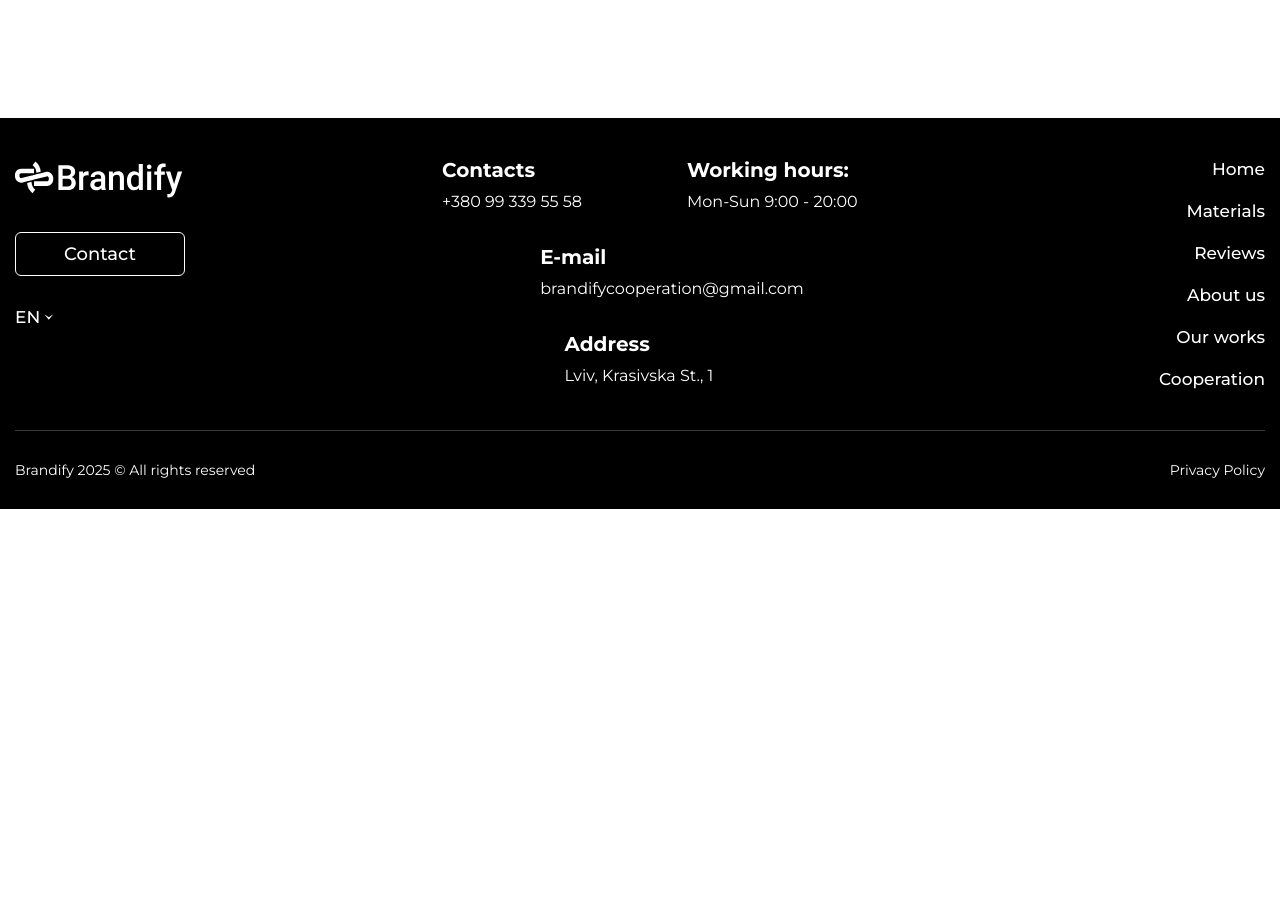
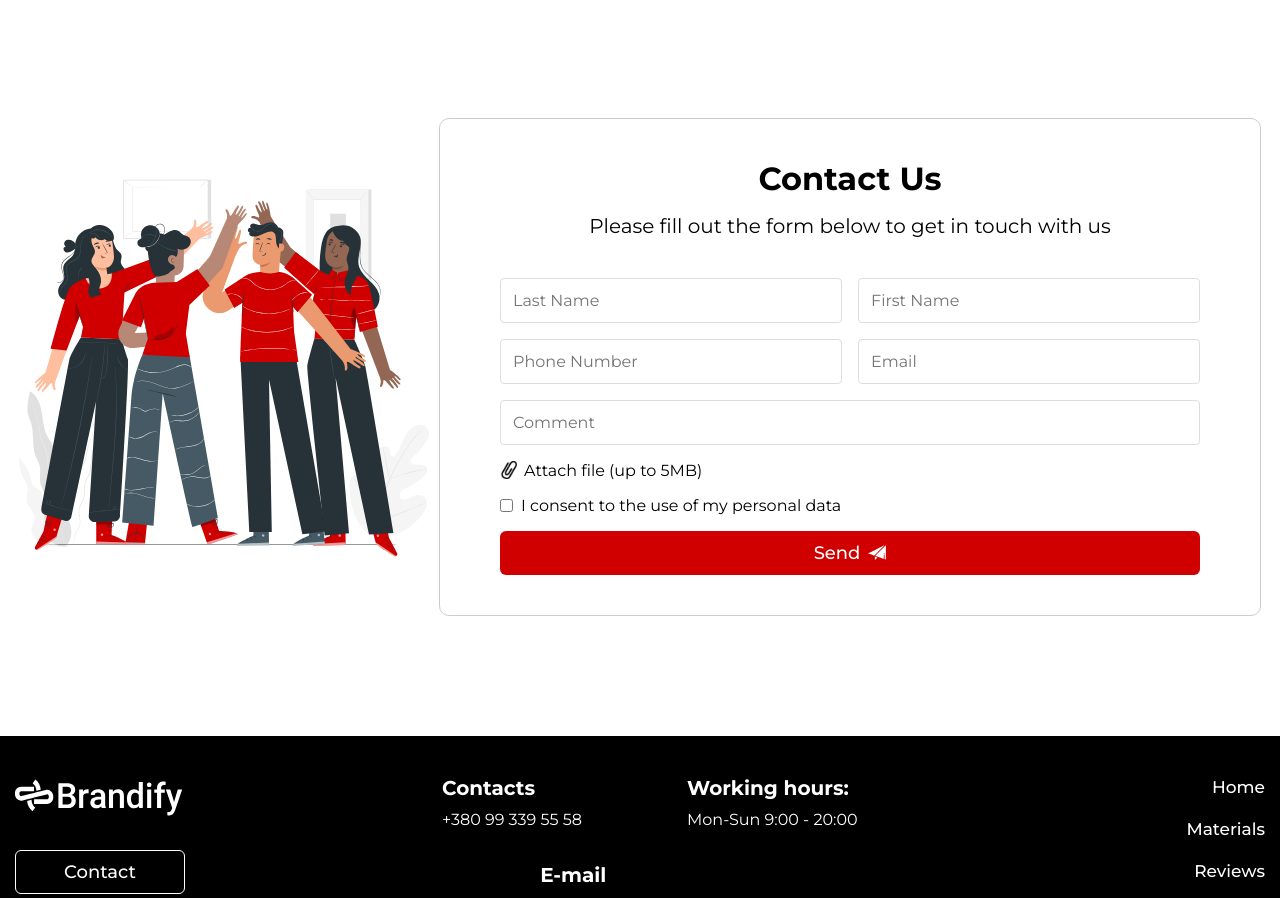
Before and after one commit to forze-dev/Brandify-Client, a Next.js app: page /en/about in a window 1280 px wide. Shown: the part 3178-4076 px from the top of the page. Before the commit the page ends 3687 px from the top, so only its background shows below. Built offline with nearby package versions, Linux system fonts and the light colour scheme.

Commit message:
update About Form Page

```diff
--- a/public/about/machines-en.json
+++ b/public/about/machines-en.json
@@ -14,7 +14,7 @@
 			"id": "mac-3",
 			"type": "video",
 			"poster": "/images/about/mm-poster.webp",
-			"link": "https://www.youtube.com/watch?v=doZzUKHYFj8"
+			"link": "https://www.youtube.com/embed/doZzUKHYFj8?si=bsvJpvt54cmv4RT1"
 		},
 		{
 			"id": "mac-4",
--- a/src/app/[locale]/about/page.jsx
+++ b/src/app/[locale]/about/page.jsx
@@ -4,6 +4,7 @@ import AboutPluses from '@/sections/about/AboutPluses/AboutPluses';
 import ShortStory from '@/sections/about/ShortStory/ShortStory';
 import OurTeams from '@/sections/about/OurTeams/OurTeams';
 import Machines from '@/sections/about/Machines/Machines';
+import AboutForm from '@/sections/about/AboutForm/AboutForm';
 
 export function generateStaticParams() {
 	return routing.locales.map((locale) => ({ locale }));
@@ -29,6 +30,7 @@ export default function ReviewsPage() {
 			<ShortStory />
 			<OurTeams />
 			<Machines />
+			<AboutForm />
 		</main>
 	);
 }
--- /dev/null
+++ b/src/sections/about/AboutForm/AboutForm.jsx
@@ -0,0 +1,21 @@
+import "./AboutForm.scss"
+import Image from "next/image"
+import ContactForm from "@/components/ContactForm/ContactForm"
+
+const AboutForm = () => {
+
+	return (
+		<section className="AboutForm">
+			<div className="container">
+				<div className="AboutForm__wrapper">
+					<Image className="AboutForm__image" src={"/images/about/pana.svg"} alt="About Form" width={500} height={500} />
+					<div className="AboutForm__form">
+						<ContactForm alternate={true} />
+					</div>
+				</div>
+			</div>
+		</section>
+	)
+}
+
+export default AboutForm
--- /dev/null
+++ b/src/sections/about/AboutForm/AboutForm.scss
@@ -0,0 +1,18 @@
+.AboutForm {
+	.AboutForm__wrapper {
+		display: flex;
+		flex-wrap: wrap;
+		gap: 10px;
+		justify-content: center;
+	}
+
+	.AboutForm__form {
+		max-width: 830px;
+	}
+
+	.AboutForm__image {
+		max-width: 410px;
+		width: 100%;
+		height: auto;
+	}
+}
```
Also changed, not shown: public/images/about/pana.svg (added).
